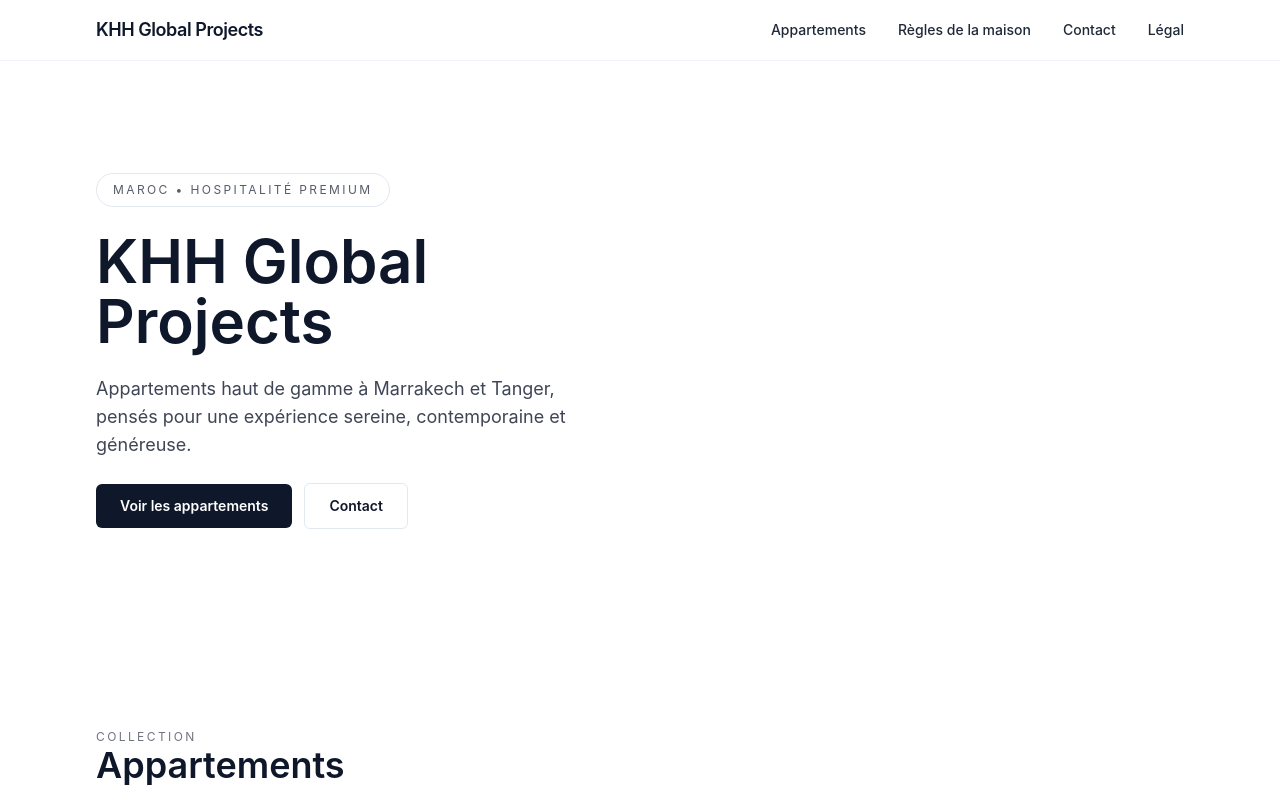
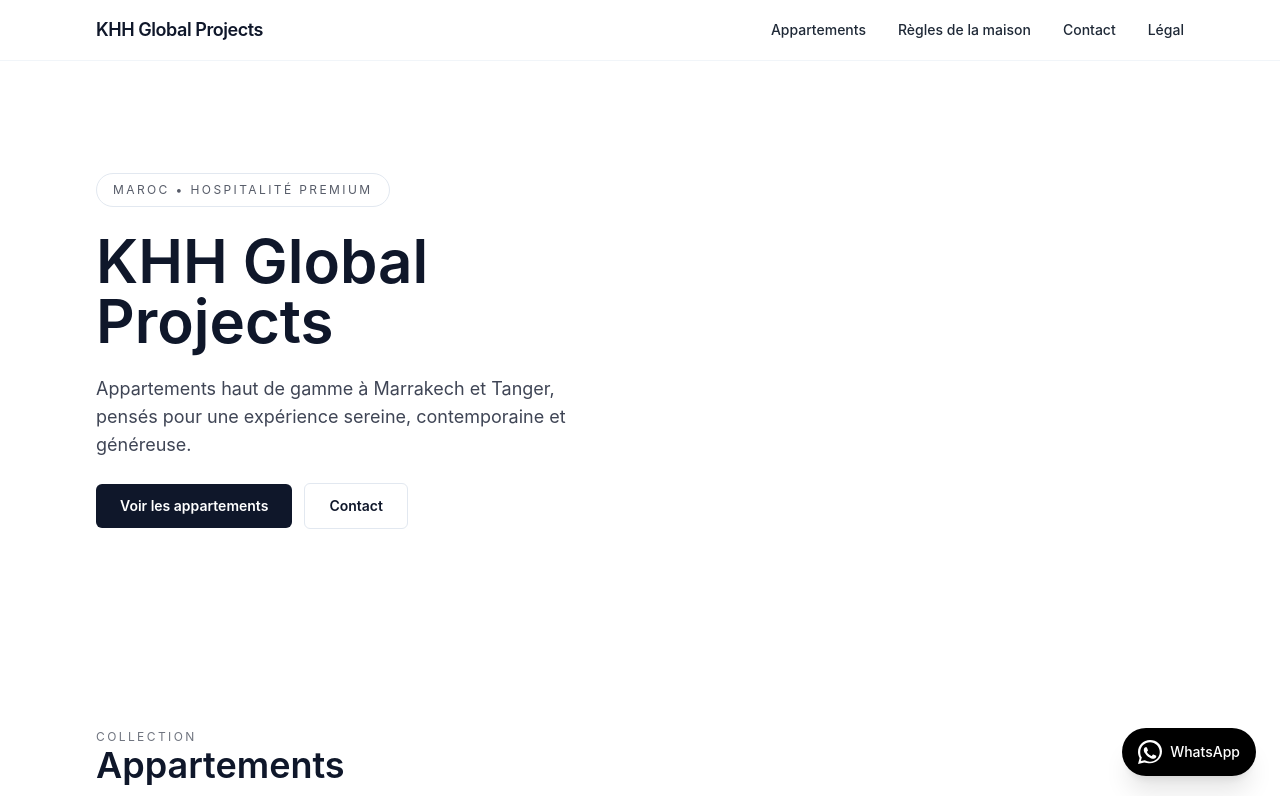
Before and after one commit to parodave/IAMobileHome, a Next.js app: page / in a window 1280 px wide. Shown: the top 796 px of the page. Built offline with nearby package versions, Linux system fonts and the light colour scheme.

Commit message:
Add global floating WhatsApp button

```diff
--- a/app/layout.tsx
+++ b/app/layout.tsx
@@ -1,6 +1,7 @@
 import type { Metadata } from 'next';
 import './globals.css';
 import { ReactNode } from 'react';
+import FloatingWhatsAppButton from '@/components/common/FloatingWhatsAppButton';
 
 export const metadata: Metadata = {
   title: 'KHH Global Projects | Appartements à Marrakech et Tanger',
@@ -51,6 +52,7 @@ export default function RootLayout({ children }: { children: ReactNode }) {
           dangerouslySetInnerHTML={{ __html: JSON.stringify(structuredData) }}
         />
         {children}
+        <FloatingWhatsAppButton />
       </body>
     </html>
   );
--- /dev/null
+++ b/components/common/FloatingWhatsAppButton.tsx
@@ -0,0 +1,36 @@
+// components/common/FloatingWhatsAppButton.tsx
+"use client";
+
+const WHATSAPP_PHONE = "+212600000000"; // TODO: replace with real number
+
+const FloatingWhatsAppButton = () => {
+  const message = encodeURIComponent(
+    "Bonjour, je suis intéressé par un séjour avec KHH Global Projects."
+  );
+  const phone = WHATSAPP_PHONE.replace("+", "");
+  const href = `https://wa.me/${phone}?text=${message}`;
+
+  return (
+    <a
+      href={href}
+      target="_blank"
+      rel="noopener noreferrer"
+      aria-label="Ouvrir WhatsApp"
+      className="fixed bottom-4 right-4 md:bottom-6 md:right-6 z-50 rounded-full px-4 py-2 bg-black text-white shadow-xl flex items-center gap-2 hover:scale-105 transition h-12"
+    >
+      <span className="flex h-6 w-6 items-center justify-center" aria-hidden>
+        <svg
+          xmlns="http://www.w3.org/2000/svg"
+          viewBox="0 0 32 32"
+          fill="currentColor"
+          className="h-6 w-6"
+        >
+          <path d="M16 0C7.178 0 0 7.178 0 16c0 2.817.737 5.57 2.133 7.98L.057 32l8.237-2.047C10.637 30.265 13.29 31 16 31c8.822 0 16-7.178 16-16S24.822 0 16 0Zm0 29c-2.418 0-4.781-.644-6.84-1.862l-.489-.292-4.89 1.216 1.296-4.769-.318-.493C3.6 21.652 3 18.885 3 16 3 8.831 8.831 3 16 3s13 5.831 13 13-5.831 13-13 13Zm7.535-8.38c-.411-.206-2.423-1.195-2.799-1.33-.375-.137-.648-.206-.922.206-.272.411-1.061 1.331-1.3 1.603-.239.273-.479.309-.89.104-.411-.206-1.736-.641-3.303-2.042-1.22-1.087-2.04-2.43-2.279-2.842-.239-.411-.025-.633.18-.838.184-.184.411-.479.617-.718.206-.239.275-.411.411-.686.137-.273.068-.515-.034-.72-.104-.206-.921-2.225-1.262-3.042-.332-.796-.669-.686-.922-.697-.238-.01-.511-.012-.785-.012s-.719.104-1.097.515c-.375.411-1.44 1.404-1.44 3.423 0 2.018 1.473 3.965 1.679 4.238.206.273 2.897 4.425 7.012 6.202.981.424 1.746.676 2.342.867.984.313 1.88.27 2.587.164.79-.118 2.423-.991 2.764-1.947.342-.958.342-1.779.239-1.947-.104-.17-.375-.273-.786-.48Z" />
+        </svg>
+      </span>
+      <span className="text-sm font-medium">WhatsApp</span>
+    </a>
+  );
+};
+
+export default FloatingWhatsAppButton;
```
